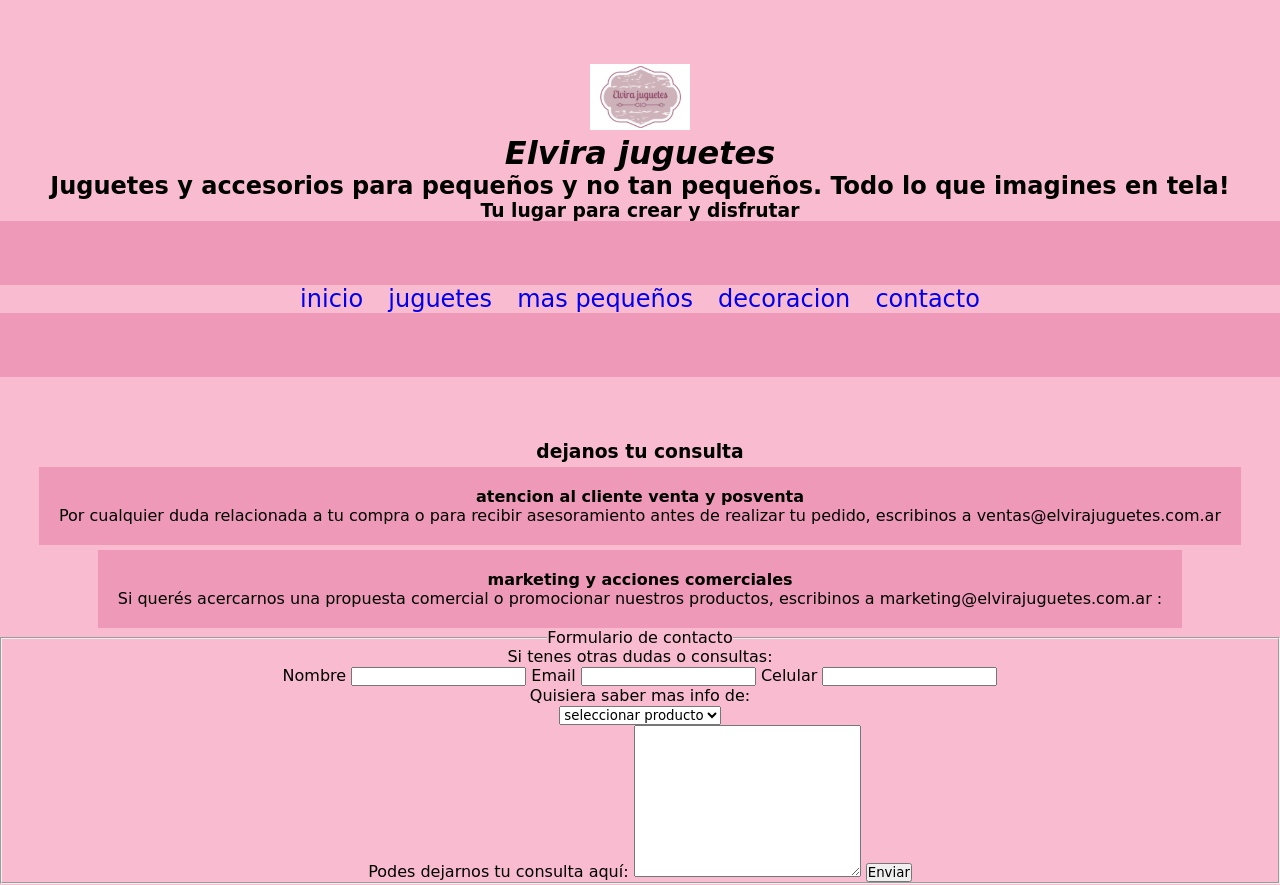
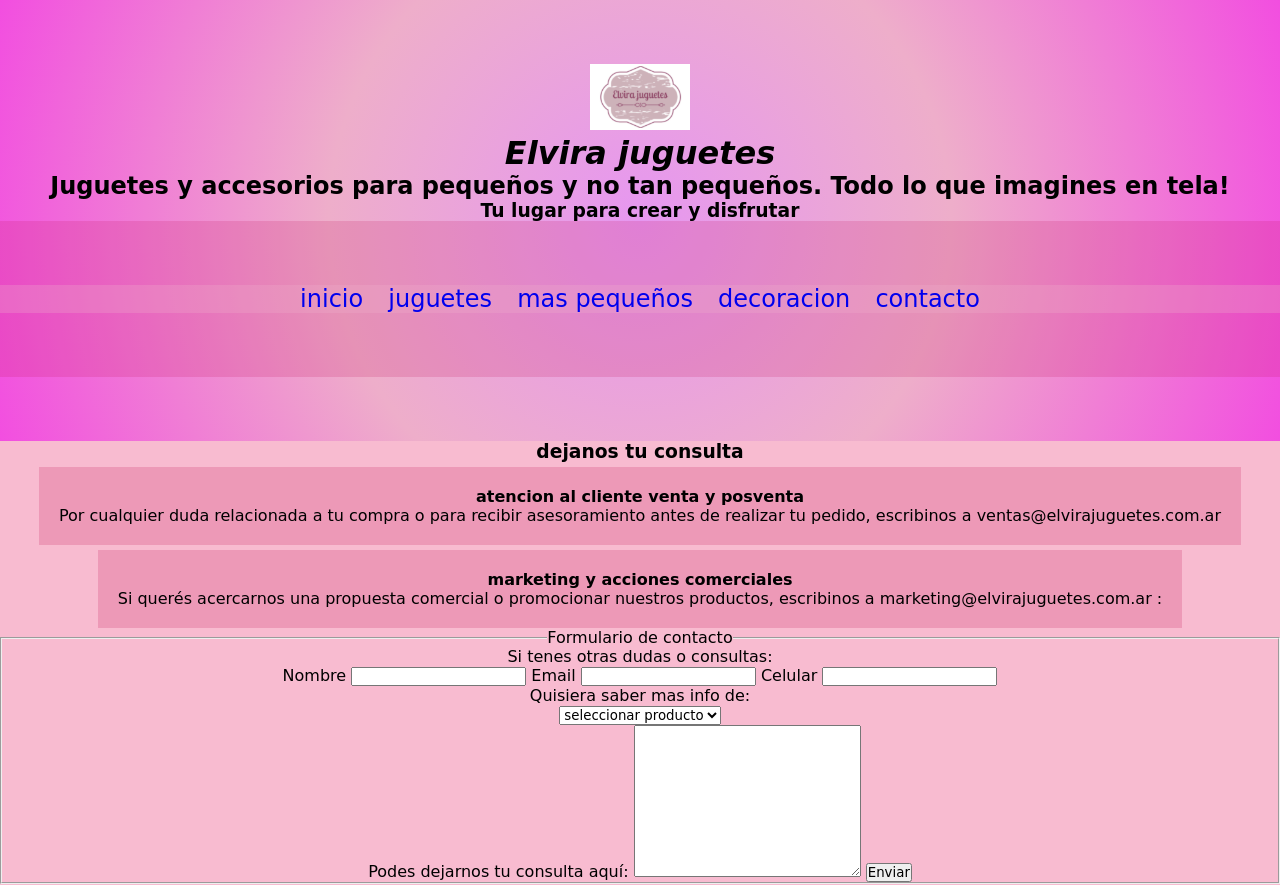
Before and after one commit to marianarubino/primer_repo, a plain HTML site: page html/contacto.html in a window 1280 px wide. Shown: the top 885 px of the page. Drawn offline with Linux system fonts and the light colour scheme; a web font is replaced by a local one.

Commit message:
background radial

```diff
--- a/html/contacto.html
+++ b/html/contacto.html
@@ -11,7 +11,7 @@
     <title>Contacto</title>
 </head>
 <body class="gridArea1">
-    <header>
+    <header class="header-background">
         <img class="logoheader" src="../imagenes/logo.png" alt="logo de la marca">
         <h1>Elvira juguetes</h1>
         <h2>Juguetes y accesorios para pequeños y no tan pequeños. Todo lo que imagines en tela!</h2>
--- a/styles/styles.css
+++ b/styles/styles.css
@@ -26,7 +26,7 @@ h1 {
     font: size 80%;
 }
 nav{
-    background-color: #c2185c36;
+    background-color: #c2185c2f;
     text-align: center;
     padding-top: 5%;
     padding-bottom: 5%;
@@ -37,7 +37,10 @@ li{
     padding-left: 10px;
     padding-right: 10px;
 }
-nav ul div {background-color:#F8BBD0;}
+nav ul div {background-color:rgba(238, 174, 202, 0.281);}
+
+.header-background {background-image: radial-gradient(circle, rgba(229,149,242,0.9514399509803921) 0%, rgba(238,174,202,1) 46%, rgba(242,78,224,1) 100%);}
+
 main{background-color: #F8BBD0;}
 .novedadesImg{
     width: 300px;
@@ -130,8 +133,7 @@ footer p {
 
 @media screen and (max-width: 768px){
     footer p {background-color: greenyellow; }
-    .headerIntro h2 {
-        display:none;}
+    .headerIntro h2 { display:none;}
 }
 
   /*version celu*/
```
Also changed, not shown: html/decoracion.html (+1 -1 lines), html/juguetes.html (+1 -1 lines), html/mas pequenos.html (+1 -1 lines).
